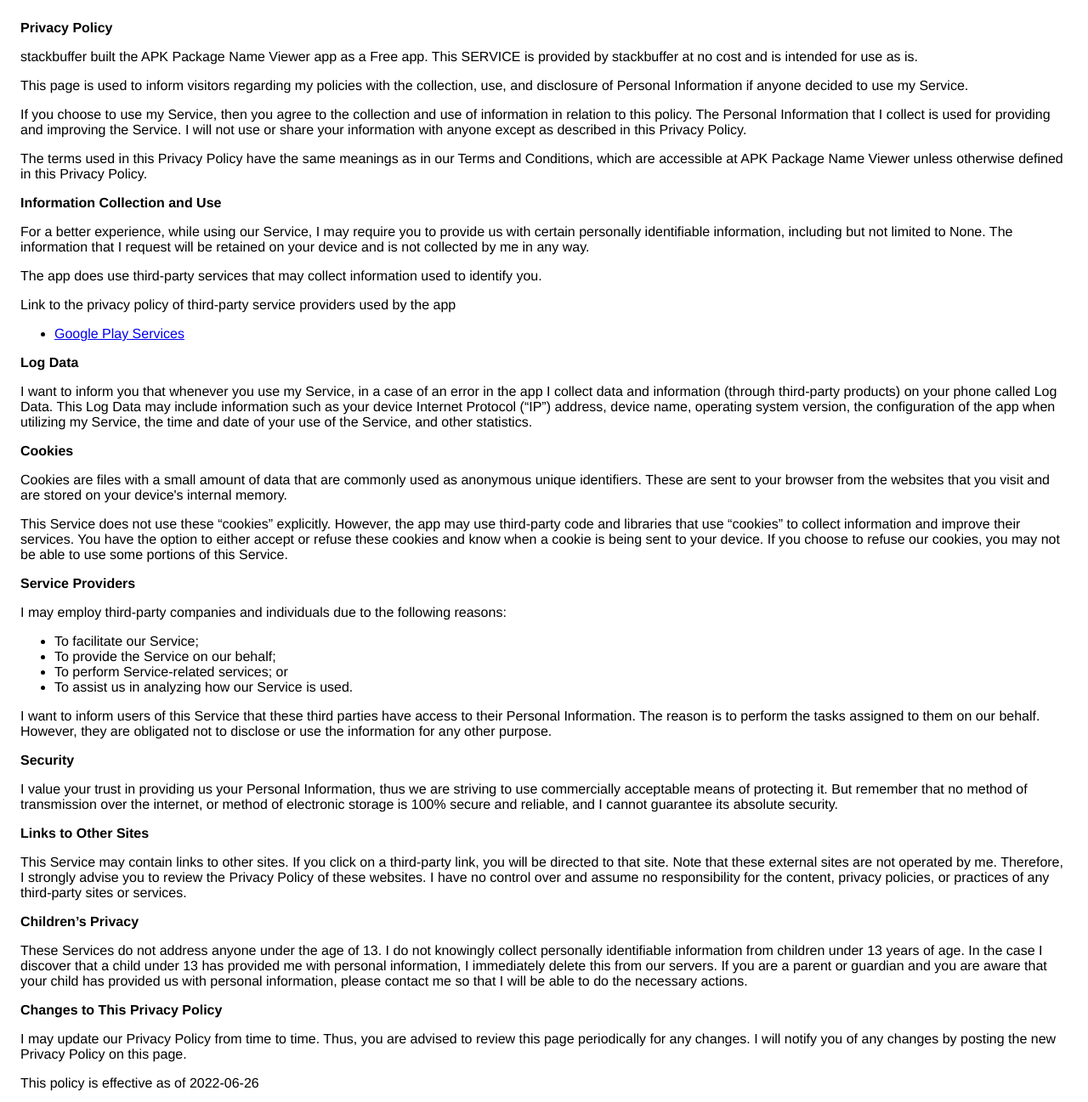
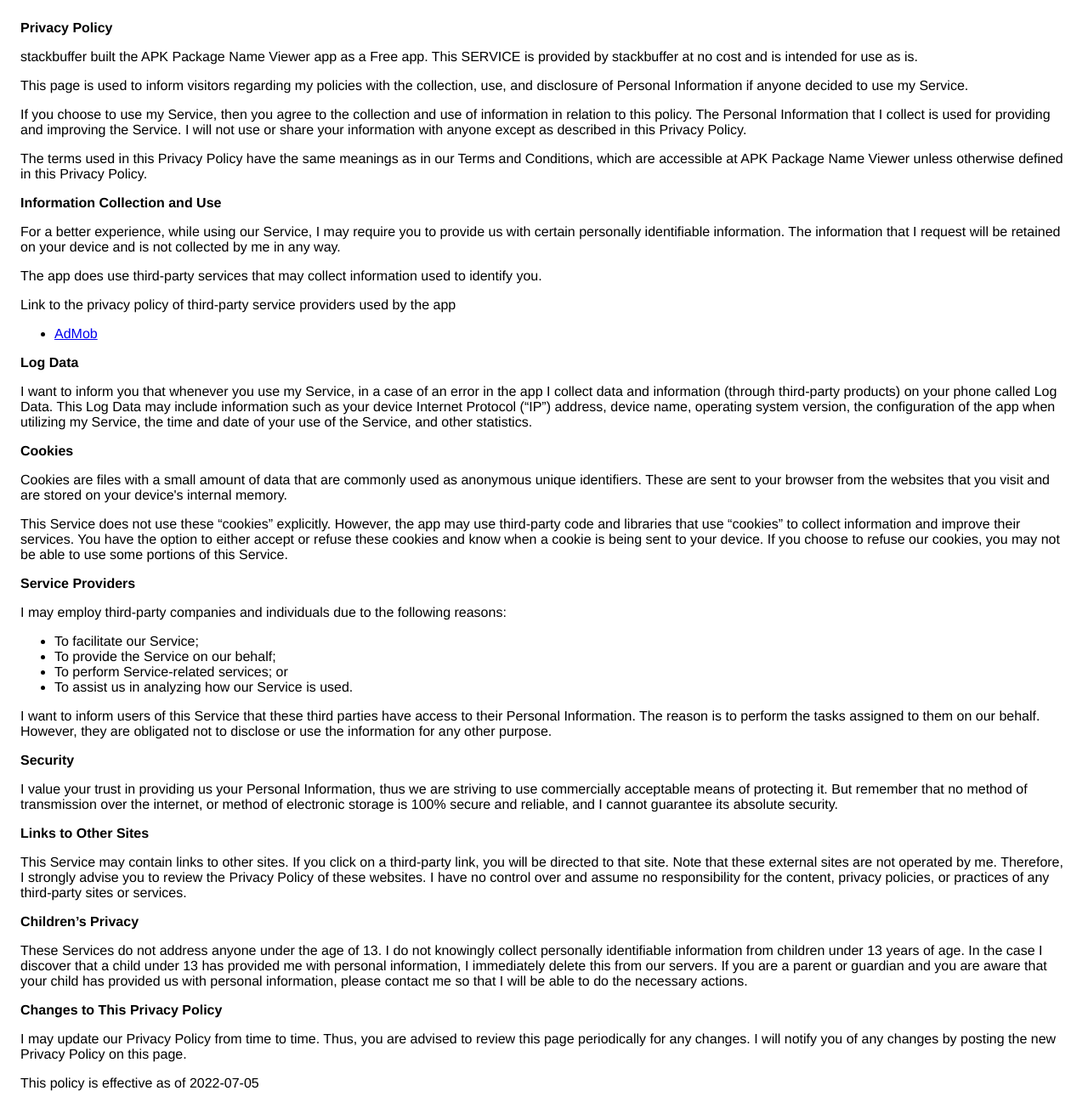
Before and after one commit to stackbuffer/stackbuffer.github.io, a plain HTML site: page privacy_policy_apkpackagenameviewer.html in a window 1280 px wide. Shown: the top 1297 px of the page at 85% size. Drawn offline with Linux system fonts and the light colour scheme.

Commit message:
Update privacy_policy_apkpackagenameviewer.html

```diff
--- a/privacy_policy_apkpackagenameviewer.html
+++ b/privacy_policy_apkpackagenameviewer.html
@@ -29,7 +29,7 @@
                 </p> <p><strong>Information Collection and Use</strong></p> <p>
                   For a better experience, while using our Service, I
                   may require you to provide us with certain personally
-                  identifiable information, including but not limited to None. The information that
+                  identifiable information. The information that
                   I request will be retained on your device and is not collected by me in any way.
                 </p> <div><p>
                     The app does use third-party services that may collect
@@ -37,7 +37,7 @@
                   </p> <p>
                     Link to the privacy policy of third-party service providers used
                     by the app
-                  </p> <ul><li><a href="https://www.google.com/policies/privacy/" target="_blank" rel="noopener noreferrer">Google Play Services</a></li><!----><!----><!----><!----><!----><!----><!----><!----><!----><!----><!----><!----><!----><!----><!----><!----><!----><!----><!----><!----><!----><!----><!----><!----><!----><!----><!----></ul></div> <p><strong>Log Data</strong></p> <p>
+                  </p> <ul><!----><li><a href="https://support.google.com/admob/answer/6128543?hl=en" target="_blank" rel="noopener noreferrer">AdMob</a></li><!----><!----><!----><!----><!----><!----><!----><!----><!----><!----><!----><!----><!----><!----><!----><!----><!----><!----><!----><!----><!----><!----><!----><!----><!----><!----></ul></div> <p><strong>Log Data</strong></p> <p>
                   I want to inform you that whenever you
                   use my Service, in a case of an error in the app
                   I collect data and information (through third-party
@@ -101,7 +101,7 @@
                   periodically for any changes. I will
                   notify you of any changes by posting the new Privacy Policy on
                   this page.
-                </p> <p>This policy is effective as of 2022-06-26</p> <p><strong>Contact Us</strong></p> <p>
+                </p> <p>This policy is effective as of 2022-07-05</p> <p><strong>Contact Us</strong></p> <p>
                   If you have any questions or suggestions about my
                   Privacy Policy, do not hesitate to contact me at cj6ty9@gmail.com.
                 </p>
```
